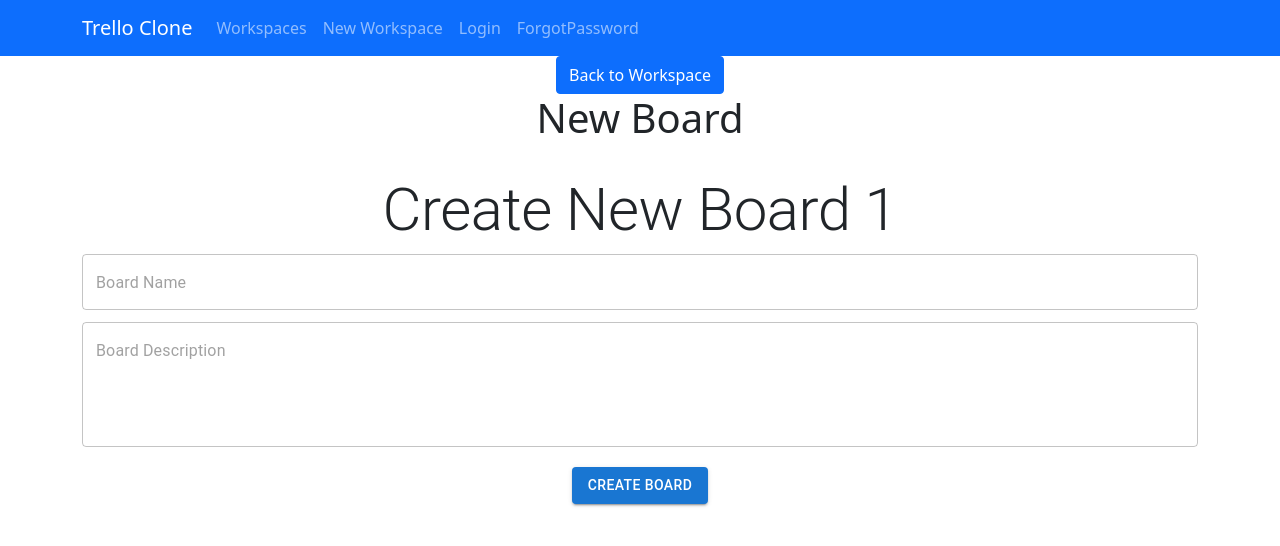
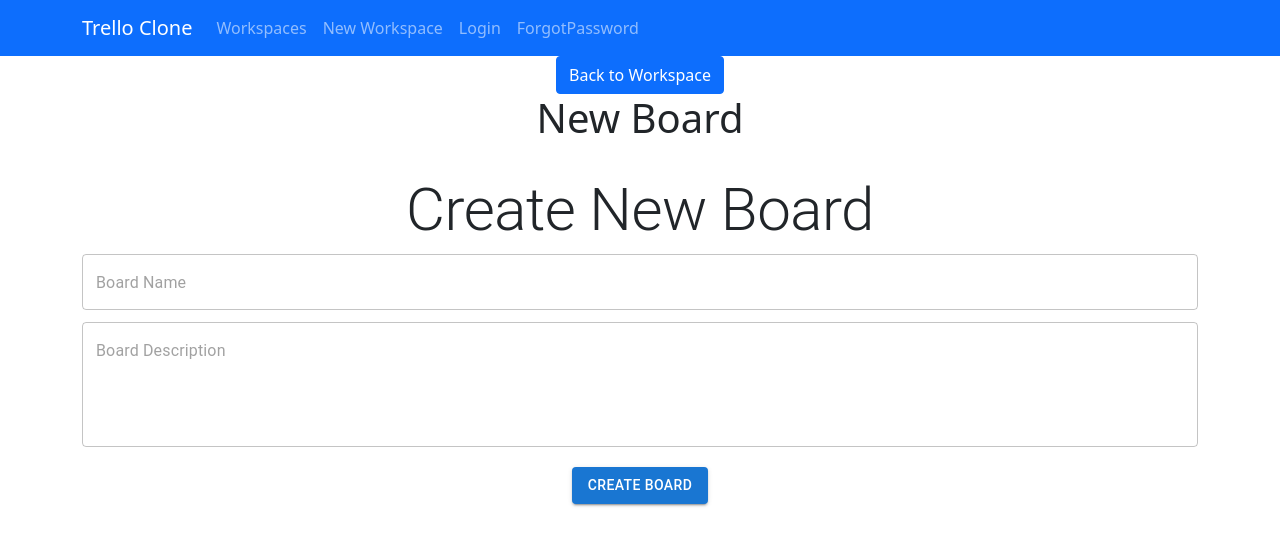
Before and after one commit to JoyceYunJiao/trello_application-, a React (Create React App) app in the folder frontend/: page /workspaces/1/createBoard in a window 1280 px wide. Shown: the top 546 px of the page. Built offline with nearby package versions, Linux system fonts and the light colour scheme.

Commit message:
Fixed bug with board description being made equal to title for new boards

```diff
--- a/frontend/src/components/boards/CreateBoardForm.tsx
+++ b/frontend/src/components/boards/CreateBoardForm.tsx
@@ -17,7 +17,7 @@ function CreateBoardForm(props:any) {
         //read the values
         //boardtitle, Description
         const boardName = boardNameRef.current.value;
-        const boardDesp = boardNameRef.current.value;
+        const boardDesp = boardDespRef.current.value;
 
         const board = {
             title: boardName,
@@ -31,7 +31,7 @@ function CreateBoardForm(props:any) {
 
     return (
         <section style={{ marginTop: '32px' }}>
-            <Typography variant='h2' component='h2'>Create New Board {id}</Typography>
+            <Typography variant='h2' component='h2'>Create New Board</Typography>
             <form onSubmit={createBoard}>
                 <TextField
                     id='boardName'
```
